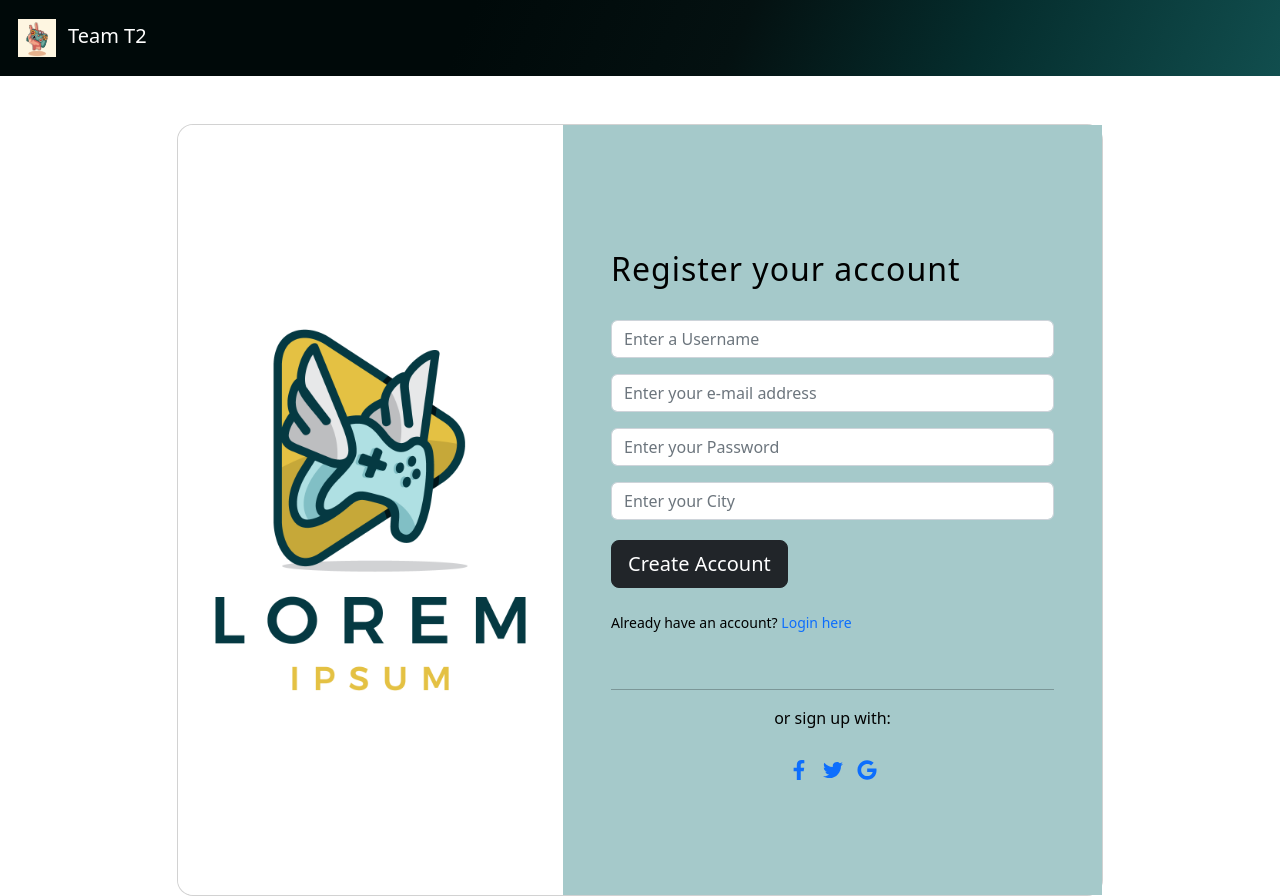
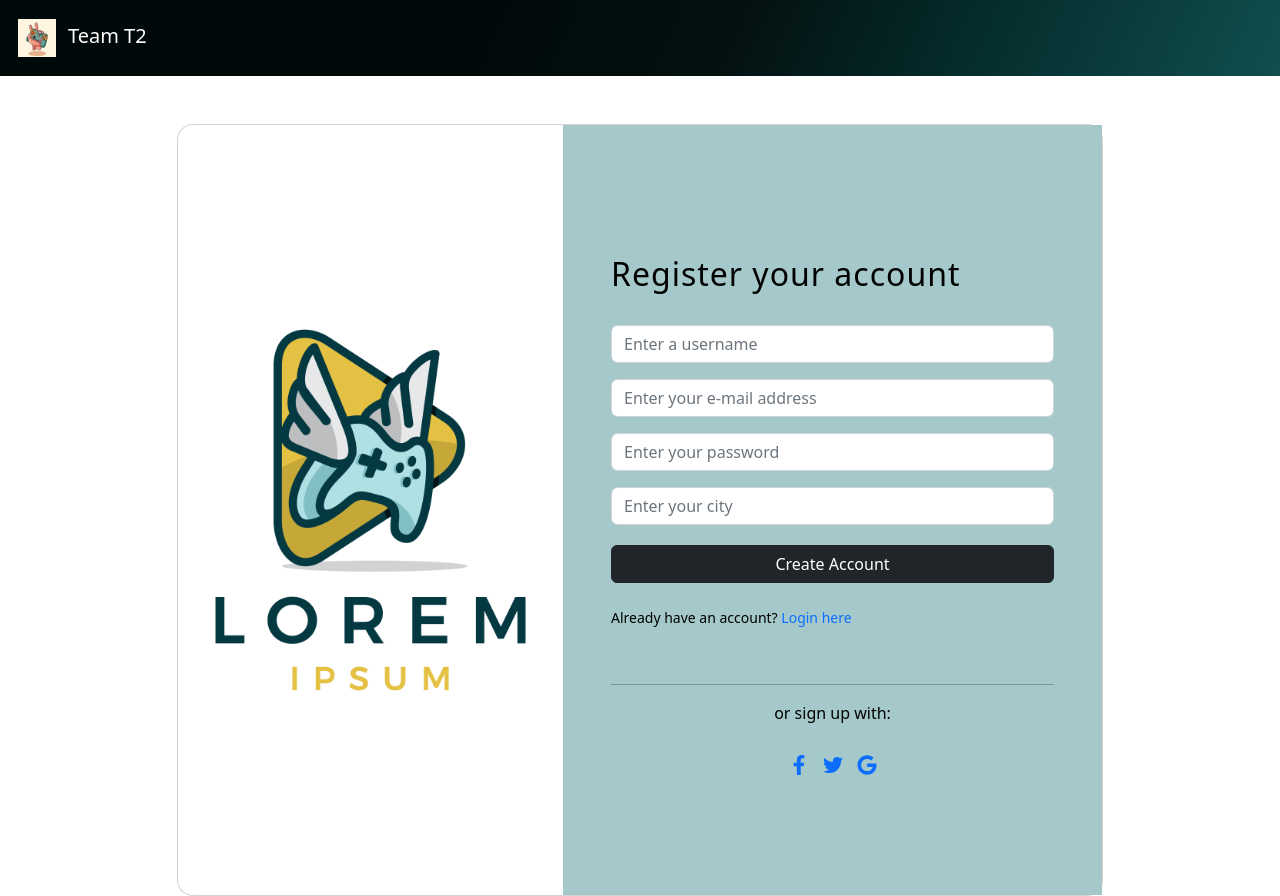
Before and after one commit to jayanugie/teamt2-10, a Next.js app: page /register in a window 1280 px wide. Built offline with nearby package versions, Linux system fonts and the light colour scheme.

Commit message:
dynamic button

```diff
--- a/pages/register.js
+++ b/pages/register.js
@@ -27,7 +27,14 @@ function Register() {
       router.push("/login");
     } catch (err) {
       alert("Your email or username is already in use.");
+      window.location.reload();
     }
+  }
+
+  const btnClick = () => {
+    const btn = document.getElementById('btn');
+    btn.innerHTML = "Processing";
+    btn.classList.add(style['active']);
   }
 
   return (
@@ -72,7 +79,7 @@ function Register() {
                           type="text"
                           id="username"
                           name="username"
-                          placeholder="Enter a Username"
+                          placeholder="Enter a username"
                         />
                       </FormGroup>
                       <FormGroup>
@@ -100,7 +107,7 @@ function Register() {
                           type="password"
                           id="password"
                           name="password"
-                          placeholder="Enter your Password"
+                          placeholder="Enter your password"
                           for="password"
                         />
                       </FormGroup>
@@ -115,14 +122,16 @@ function Register() {
                           type="city"
                           id="city"
                           name="city"
-                          placeholder="Enter your City"
+                          placeholder="Enter your city"
                           for="city"
                         />
                       </FormGroup>
-                      <div className="pt-1 mb-4">
+                      <div className="pt-1 mb-4 d-grid gap-2">
                         <Button
+                          id="btn"
                           type="submit"
-                          className="btn btn-dark btn-lg btn-block"
+                          className="btn-dark"
+                          onClick={btnClick}
                         >
                           Create Account
                         </Button>
--- a/styles/RegistLogin.module.css
+++ b/styles/RegistLogin.module.css
@@ -39,3 +39,7 @@
 .social-links .space {
   padding: 7px;
 }
+
+.active {
+  background-color: #3FA796;
+}
```
Also changed, not shown: pages/login.js (+10 -3 lines).
